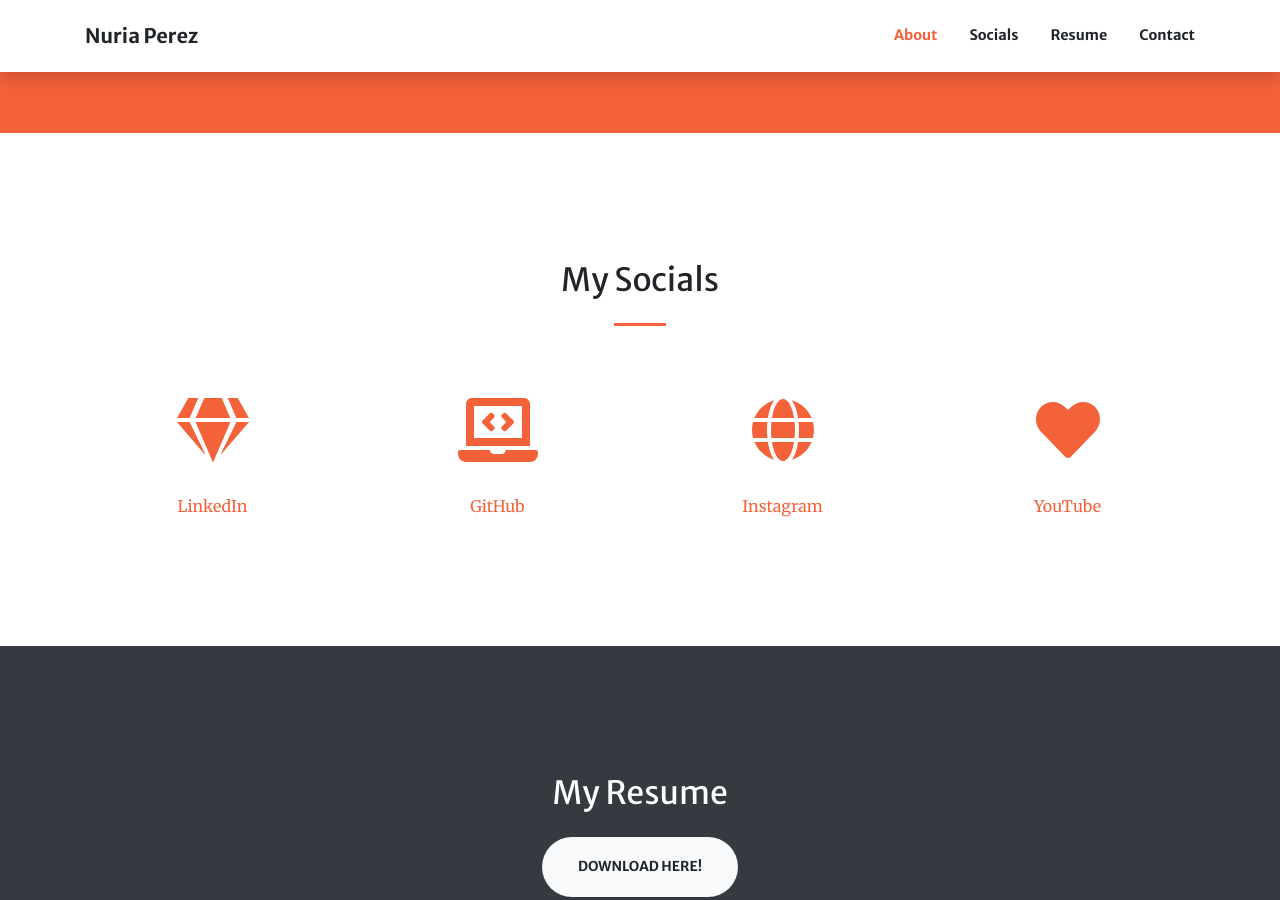
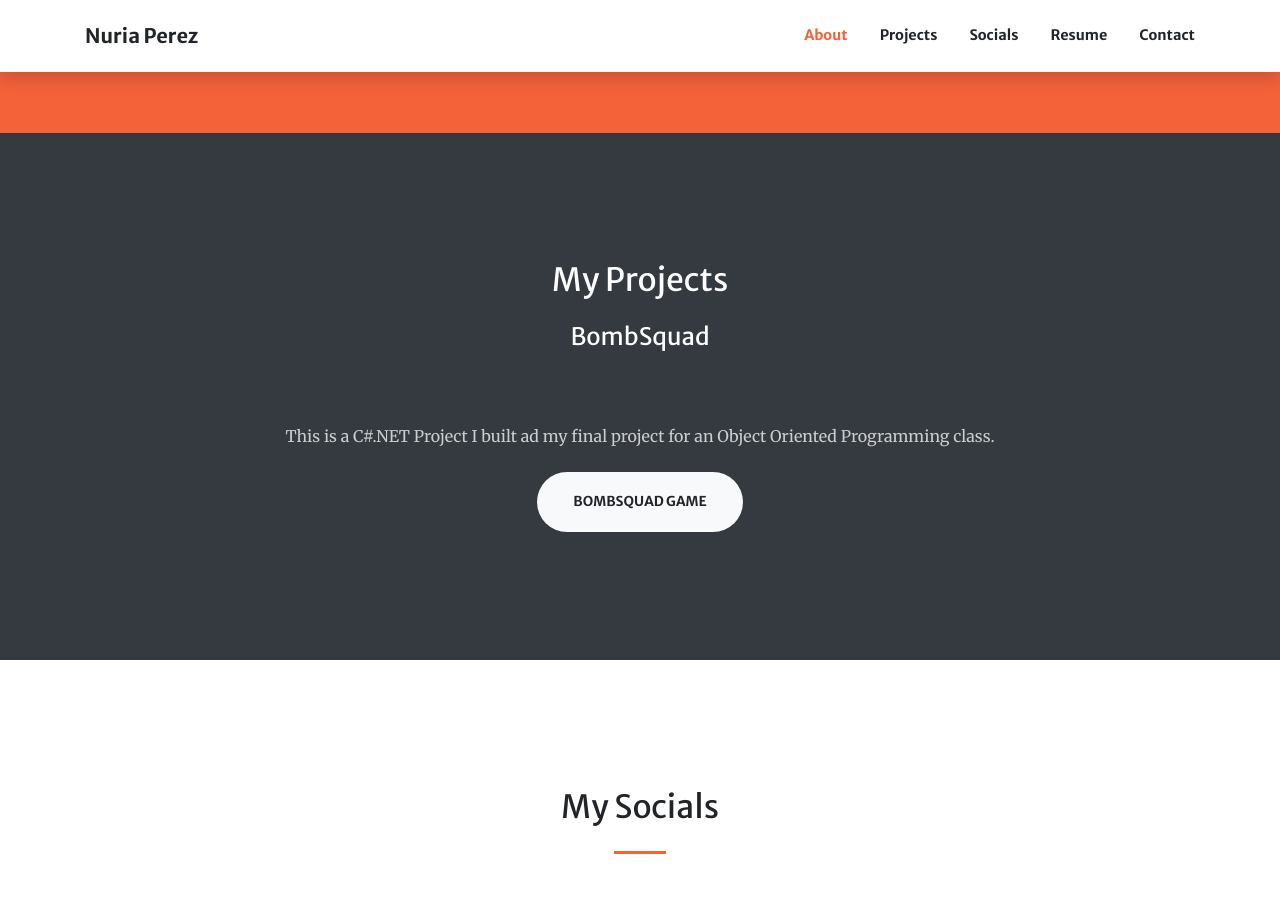
Before and after one commit to nperezcasas/nperezcasas.github.io, a Jekyll site: the page built from index.html, in a window 1280 px wide and 900 px high, scrolled down 1485 px. Built offline with Jekyll 4.4.1, drawn with Linux system fonts in a browser that asks for light colours; nearby versions of some CDN libraries; some of the changed text lies outside the part shown.

Commit message:
Update default.html

```diff
--- a/_layouts/default.html
+++ b/_layouts/default.html
@@ -27,6 +27,7 @@
                 <div class="collapse navbar-collapse" id="navbarResponsive">
                     <ul class="navbar-nav ml-auto my-2 my-lg-0">
                         <li class="nav-item"><a class="nav-link js-scroll-trigger" href="#about">About</a></li>
+                        <li class="nav-item"><a class="nav-link js-scroll-trigger" href="#projects">Projects</a></li>
                         <li class="nav-item"><a class="nav-link js-scroll-trigger" href="#Socials">Socials</a></li>
                         <li class="nav-item"><a class="nav-link js-scroll-trigger" href="#resume">Resume</a></li>
                         <li class="nav-item"><a class="nav-link js-scroll-trigger" href="#contact">Contact</a></li>
@@ -39,13 +40,14 @@
             <div class="container h-100">
                 <div class="row h-100 align-items-center justify-content-center text-center">
                     <div class="col-lg-10 align-self-end">
-                        <h1 class="text-uppercase text-white font-weight-bold">WELCOME To Nuria's website!</h1>
+                        <h1 class="text-uppercase text-white font-weight-bold">WELCOME to Beyond Nuria!</h1>
                         <hr class="divider my-4" />
                     </div>
                     <div class="col-lg-8 align-self-baseline">
-                        <p class="text-white-75 font-weight-light mb-5">My name is Nuria Perez Casas. This is my personal website where you can find some basic information, how to contact me and some
-                          of my personal projects. My different interests include Computer Science, Mathematics, and Content Creation. </p>
-                        <a class="btn btn-primary btn-xl js-scroll-trigger" href="#about">Learn more about me</a>
+                        <p class="text-white-75 font-weight-light mb-5">My name is Nuria Perez Casas. This is my personal website where you can find some basic
+                            information, how to contact me and some of my personal projects. My different interests include Computer Science, Mathematics, and
+                            Content Creation. </p>
+                        <a class="btn btn-primary btn-xl js-scroll-trigger" href="#projects">Find my Projects</a>
                     </div>
                 </div>
             </div>
@@ -57,13 +59,23 @@
                     <div class="col-lg-8 text-center">
                         <h2 class="text-white mt-0">Who am I?</h2>
                         <hr class="divider light my-4" />
-                        <p class="text-white-75 mb-4">I am a third-year undergraduate student pursuing a double major in Computer Science and Mathematics. I am really passionate about everything I do in life; my curiosity and ambition brought me to the United States. Coming from a humble background in Barcelona, Spain,
+                        <p class="text-white-75 mb-4"> I am a third-year undergraduate student pursuing a double major in Computer Science and Mathematics. I am really passionate about everything I do in life; my curiosity and ambition brought me to the United States. Coming from a humble background in Barcelona, Spain,
                           I was offered the opportunity to study the things I like while keep practicing the sport I love, basketball. These reasons brought me to Bethany Lutheran College in Mankato, MN. I am a hard-working and driven person that always tries to exceed expectations.
                             During my collegiate academic career, I have learned a lot of programming skills. This past summer I was able to intern for Jenzabar Software and it was a really fun opportunity and I learned a lot. I have also done some personal projects some of which have
                             been for class and some others have been self-driven. I have worked with Python, Java, C#, and I've been recently getting into web development (HTML, CSS, PHP and JavaScript). I am still trying to figure out what path/career I want to build upon. </p>
                         <a class="btn btn-light btn-xl js-scroll-trigger" href="#Socials">Where can you find me?</a>
                     </div>
                 </div>
+            </div>
+        </section>
+        <!-- Projects-->
+        <section class="page-section bg-dark text-white" id="projects">
+            <div class="container text-center">
+                <h2 class="mb-4">My Projects</h2>
+                <h3 class ="h4 mb-2">BombSquad</h3>
+                <hr class="divider light btn-xl" />
+                        <p class="text-white-75 mb-4"> This is a C#.NET Project I built ad my final project for an Object Oriented Programming class. </p>
+                        <a class="btn btn-light btn-xl js-scroll-trigger" href="http://bombsquadbeyondnuria.azurewebsites.net/">BombSquad Game</a>
             </div>
         </section>
         <!-- Socials-->
```
